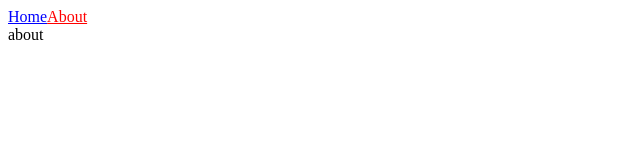
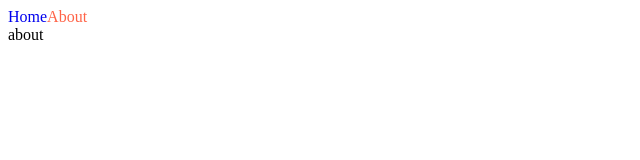
Before and after one commit to YCC-NextJS/BokDol_NextJS_Nomad, a Next.js app: page /about in a window 1280 px wide. Shown: the top 160 px of the page, without its empty margins (0-640 px from the left). Built offline with nearby package versions, Linux system fonts and the light colour scheme.

Commit message:
styles with modules

```diff
--- a/components/NavBar.js
+++ b/components/NavBar.js
@@ -1,17 +1,26 @@
 import Link from "next/link";
 import { useRouter } from "next/router";
-import React from "react";
-
+import styles from "./NavBar.module.css";
 const NavBar = () => {
   const router = useRouter();
 
   return (
     <nav>
       <Link href="/">
-        <a style={{ color: router.pathname === "/" ? "red" : "blue" }}>Home</a>
+        <a
+          className={`${styles.link} ${
+            router.pathname === "/" ? styles.active : null
+          }`}
+        >
+          Home
+        </a>
       </Link>
       <Link href="/about">
-        <a style={{ color: router.pathname === "/about" ? "red" : "blue" }}>
+        <a
+          className={`${styles.link} ${
+            router.pathname === "/about" ? styles.active : null
+          }`}
+        >
           About
         </a>
       </Link>
--- /dev/null
+++ b/components/NavBar.module.css
@@ -0,0 +1,7 @@
+.link {
+  text-decoration: none;
+}
+
+.active {
+  color: tomato;
+}
```
